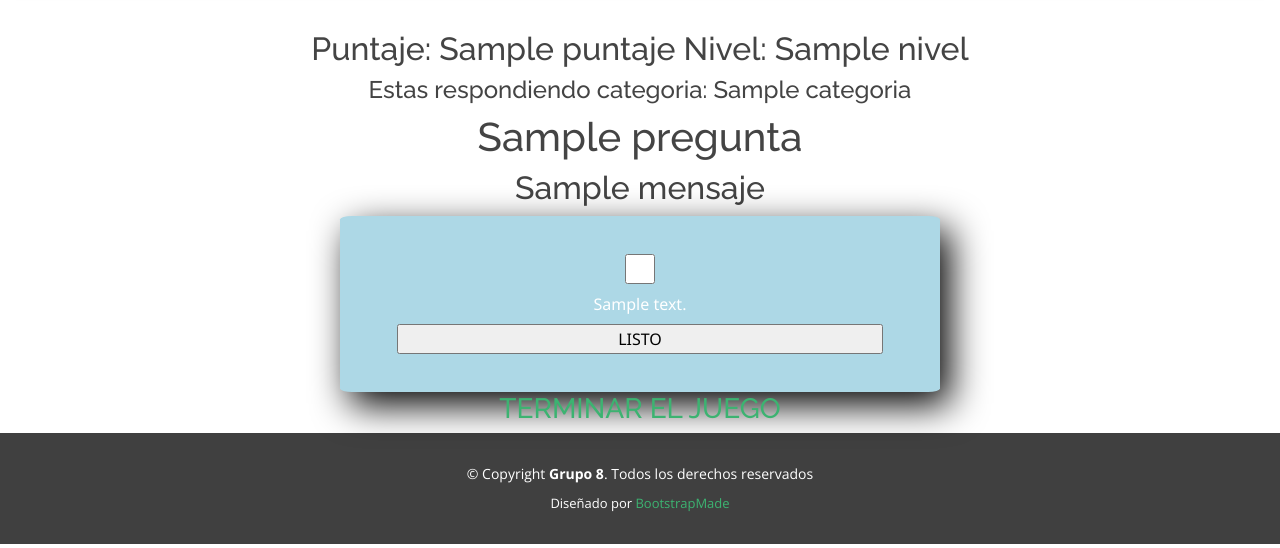
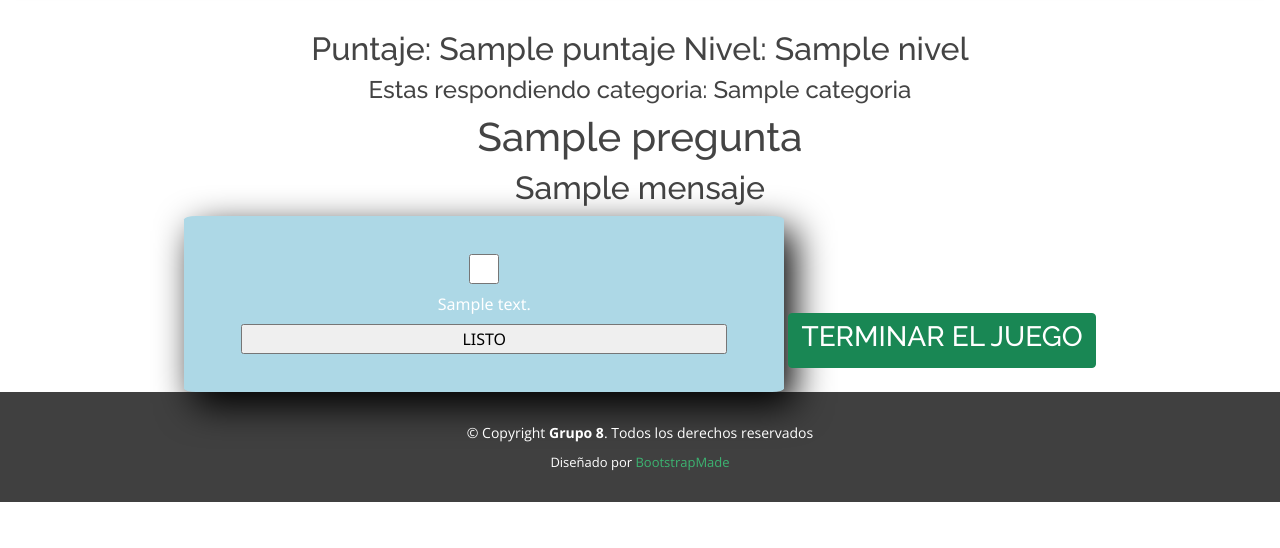
Before and after one commit to vilajp/RepositorioJuego, a Django app: template juego/templates/partida.html in a window 1280 px wide. Shown: the part 252-800 px from the top of the page. Run offline with Django 3.2, Linux system fonts and the light colour scheme; the template is opened without the code that fills it: most values are stand-ins (such as "Sample title", 1, 10 or a date in 2020); some libraries are stand-ins or nearby versions.

Commit message:
le di forma de boton a terminar el juego

```diff
--- a/juego/templates/partida.html
+++ b/juego/templates/partida.html
@@ -26,5 +26,5 @@
 
     <input type="submit" value="LISTO">
   </form>
-  <a id="terminar" href="{% url 'borrar'  %}"><h3>TERMINAR EL JUEGO</h3></a>
+  <a id="terminar" class="btn btn-success" href="{% url 'borrar'  %}" role="button" ><h3>TERMINAR EL JUEGO</h3></a>
 {% endblock contenido %}
```
